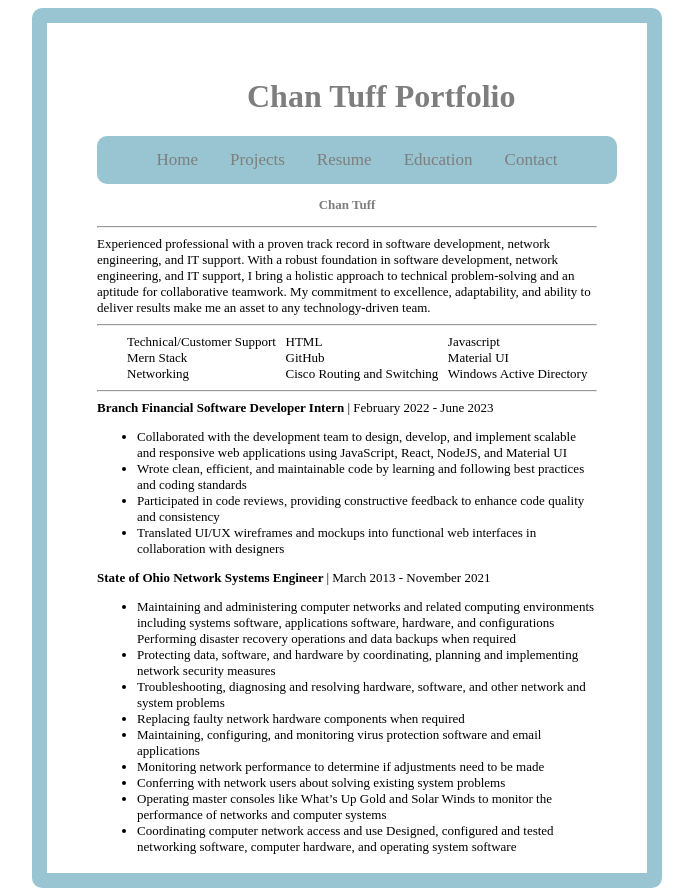
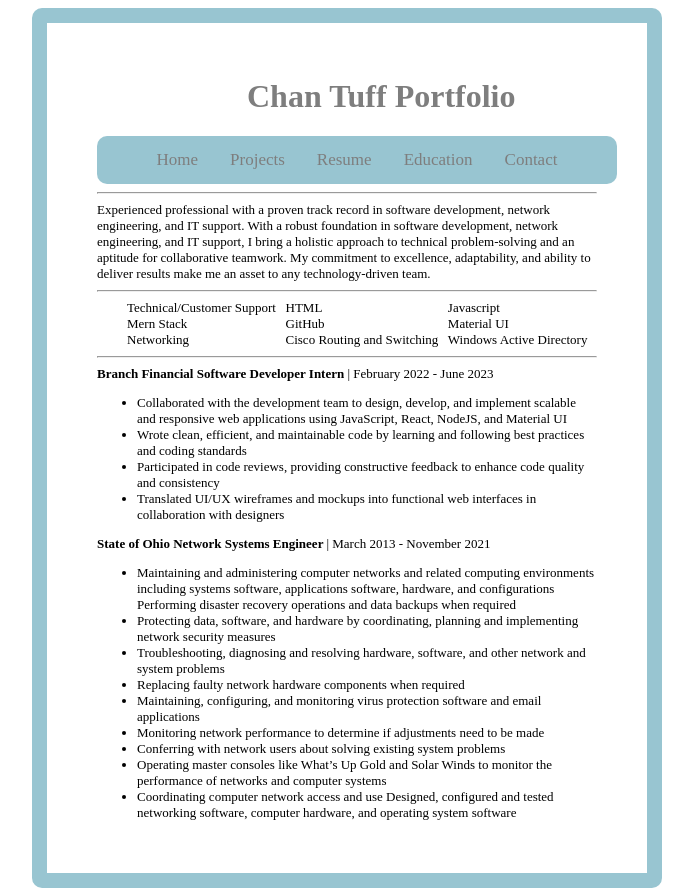
Before and after one commit to chantuff/Personal_Portfolio_Website, a React (Vite) app in the folder Portfolio_Website/: page /resume in a window 1280 px wide. Shown: the whole page, without its empty margins (526-1219 px from the left). Built offline with nearby package versions, Linux system fonts and the light colour scheme.

Commit message:
removed name from resume page

```diff
--- a/Portfolio_Website/src/pages/Resume.jsx
+++ b/Portfolio_Website/src/pages/Resume.jsx
@@ -3,9 +3,7 @@ import React from "react";
 function Resume() {
   return (
     <div className="box">
-      <p>
-        <strong>Chan Tuff</strong>
-      </p>
+
       <hr className="line" />
       <div className="objective">
         Experienced professional with a proven track record in software
```
